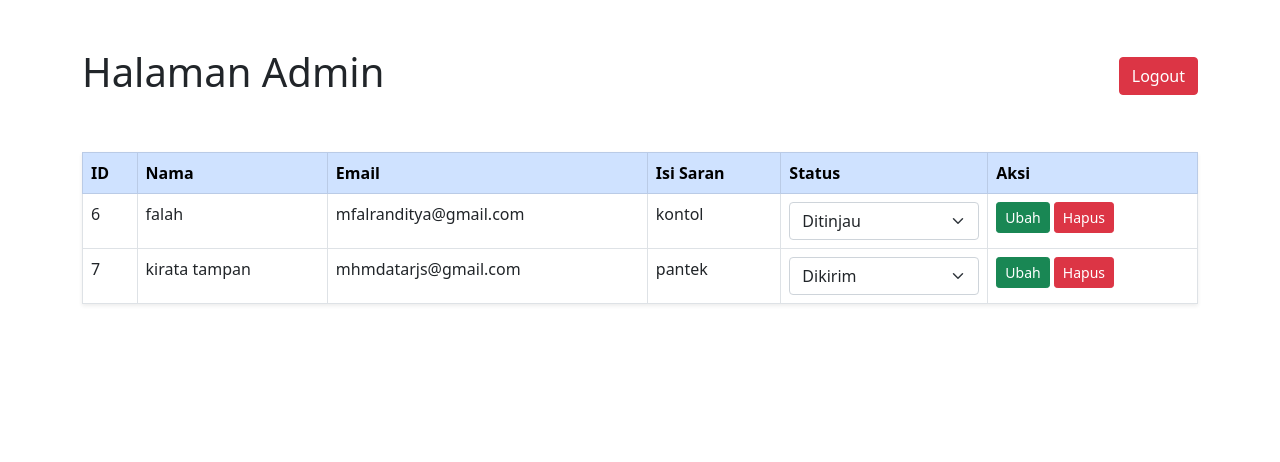
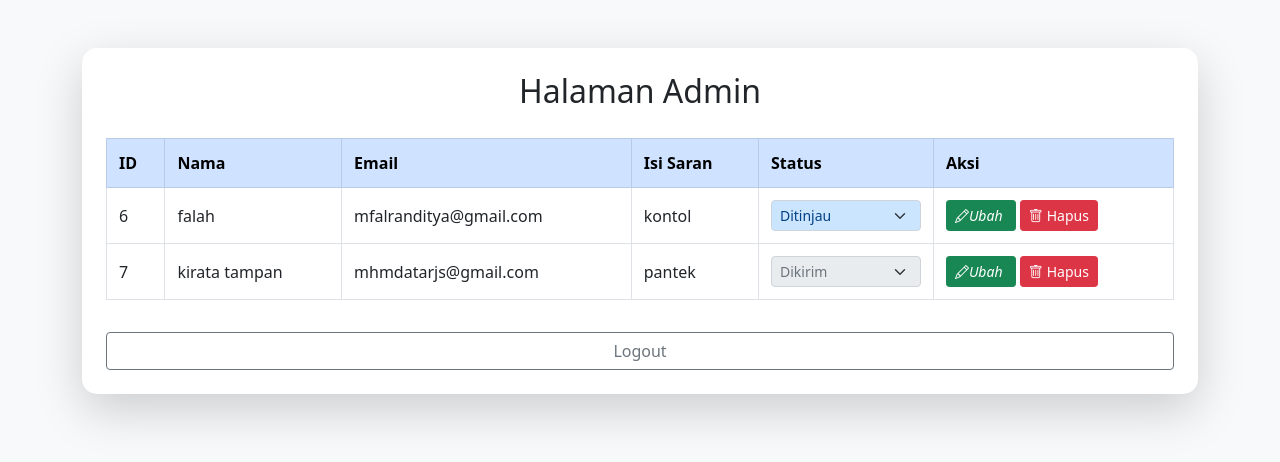
Before and after one commit to Akirataa/Kotak_Saran, a PHP site: page /admin/admin_dashboard.php in a window 1280 px wide. Shown: the top 462 px of the page. Run offline with PHP 8.4, Linux system fonts and the light colour scheme; a user stored in the database is signed in; data comes from the database, SQL or seed files in the repository.

Commit message:
dashboard

```diff
--- a/admin/admin_dashboard.php
+++ b/admin/admin_dashboard.php
@@ -14,26 +14,53 @@ if (!$result) {
     echo "Query error: " . mysqli_error($conn);
     exit;
 }
+
 ?>
-
 <!DOCTYPE html>
 <html lang="id">
 <head>
     <meta charset="UTF-8">
     <meta name="viewport" content="width=device-width, initial-scale=1.0">
     <link href="https://cdn.jsdelivr.net/npm/bootstrap@5.0.2/dist/css/bootstrap.min.css" rel="stylesheet">
-    <link rel="stylesheet" href="../resource/style.css">
+    <link rel="stylesheet" href="https://cdnjs.cloudflare.com/ajax/libs/bootstrap-icons/1.10.0/font/bootstrap-icons.min.css">
     <title>Halaman Admin</title>
 </head>
+<style>
+  body {
+    background-color: #f8f9fa;
+}
+
+.card {
+    border-radius: 15px;
+    border: none;
+}
+
+.table {
+    margin-top: 20px;
+}
+
+.table thead {
+    font-weight: bold;
+}
+
+.table th, .table td {
+    padding: 12px;
+    vertical-align: middle;
+}
+
+.btn-sm i {
+    margin-right: 4px;
+}
+
+</style>
 <body>
 
-<div class="container my-5">
-    <div class="d-flex justify-content-between align-items-center mb-5">
-        <h1>Halaman Admin</h1>
-        <a href="logout.php" class="btn btn-danger">Logout</a>
-    </div>
+<div class="container mt-5">
+    <div class="card shadow-lg p-4">
+        <h2 class="text-center">Halaman Admin</h2>
 
-    <table class="table table-bordered table-hover shadow-sm">
+<div class="table-responsive">
+    <table class="table table-hover table-bordered align-middle">
         <thead class="table-primary">
             <tr>
                 <th>ID</th>
@@ -54,7 +81,7 @@ if (!$result) {
                     <td>
                         <form action="update_status.php" method="POST">
                             <input type="hidden" name="id_saran" value="<?= htmlspecialchars($row['id']) ?>">
-                            <select name="status" class="form-select">
+                            <select name="status" class="form-select form-select-sm" onchange="this.form.submit()">
                                 <option <?= $row['status'] === 'Dikirim' ? 'selected' : '' ?>>Dikirim</option>
                                 <option <?= $row['status'] === 'Diproses' ? 'selected' : '' ?>>Diproses</option>
                                 <option <?= $row['status'] === 'Ditinjau' ? 'selected' : '' ?>>Ditinjau</option>
@@ -63,18 +90,54 @@ if (!$result) {
                         </form>
                     </td>
                     <td>
-                        <form action="delete.php" method="POST">
+                        <form action="delete.php" method="POST" onsubmit="return confirm('Apakah anda yakin ingin menghapus saran ini?');">
                             <input type="hidden" name="id_saran" value="<?= htmlspecialchars($row['id']) ?>">
-                            <button type="submit" class="btn btn-sm btn-success">Ubah</button>
-                            <button type="submit" class="btn btn-sm btn-danger">Hapus</button>
+                            <button type="button" class="btn btn-success btn-sm" onclick="editsaran(<?= $row['id'] ?>)"><i class="bi bi-pencil">Ubah</i></button>
+                            <button type="submit" class="btn btn-danger btn-sm"><i class="bi bi-trash"></i>Hapus</button>
                         </form>
                     </td>
                 </tr>
             <?php endwhile; ?>
-        </tbody>
-    </table>
+            </tbody>
+        </table>
+    </div>
+        <a href="logout.php" class="btn btn-outline-secondary float-end mt-3">Logout</a>
+  </div>
 </div>
 
+
+<script>
+    function updateDropdownColor(selectElement) {
+        switch (selectElement.value) {
+            case 'Dikirim':
+                selectElement.style.backgroundColor = '#e9ecef';
+                selectElement.style.color = '#6c757d';
+                break;
+            case 'Diproses':
+                selectElement.style.backgroundColor = '#fff3cd';
+                selectElement.style.color = '#856404';
+                break;
+            case 'Ditinjau':
+                selectElement.style.backgroundColor = '#cce5ff';
+                selectElement.style.color = '#004085';
+                break;
+            case 'Selesai':
+                selectElement.style.backgroundColor = '#d4edda';
+                selectElement.style.color = '#155724';
+                break;
+            default:
+                selectElement.style.backgroundColor = '';
+                selectElement.style.color = '';
+        }
+        selectElement.style.transition = 'background-color 0.3s ease, color 0.3s ease';
+    }
+    document.querySelectorAll('.form-select').forEach(select => {
+        updateDropdownColor(select);
+        select.addEventListener('change', function() {
+            updateDropdownColor(this);
+        });
+    });
+</script>
 <script src="https://cdn.jsdelivr.net/npm/bootstrap@5.0.2/dist/js/bootstrap.bundle.min.js"></script>
 </body>
 </html>
```
